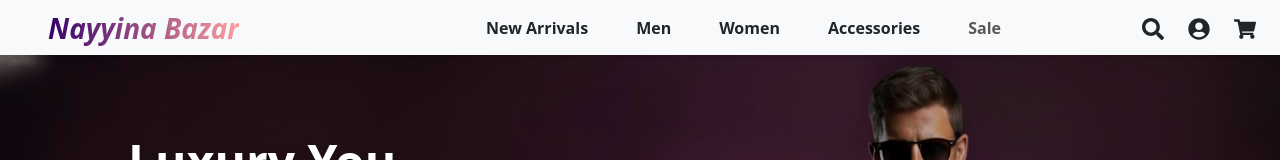
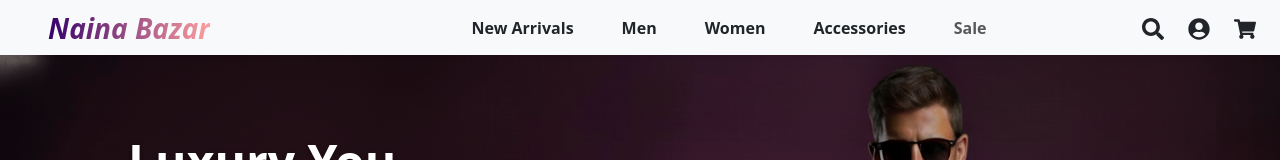
Before and after one commit to aniketdobriyal/E-commerce-shopify, a React (Vite) app: page / in a window 1280 px wide. Shown: the top 160 px of the page. Built offline with nearby package versions, Linux system fonts and the light colour scheme; no server answers.

Commit message:
Update Navbar.jsx

```diff
--- a/src/components/buyer/Navbar.jsx
+++ b/src/components/buyer/Navbar.jsx
@@ -105,7 +105,7 @@ export default function NavBar() {
         <Container fluid className="px-md-5 d-flex align-items-center justify-content-between">
           <Navbar.Toggle aria-controls="basic-navbar-nav" className="me-2 my-2 p-1 border-0" />
           <Navbar.Brand as={Link} to="/" className="fs-3 fw-bold text-gradient-red fst-italic my-2 brand-hover">
-            Nayyina Bazar
+            Naina Bazar
           </Navbar.Brand>
 
           <Navbar.Collapse id="basic-navbar-nav">
```
